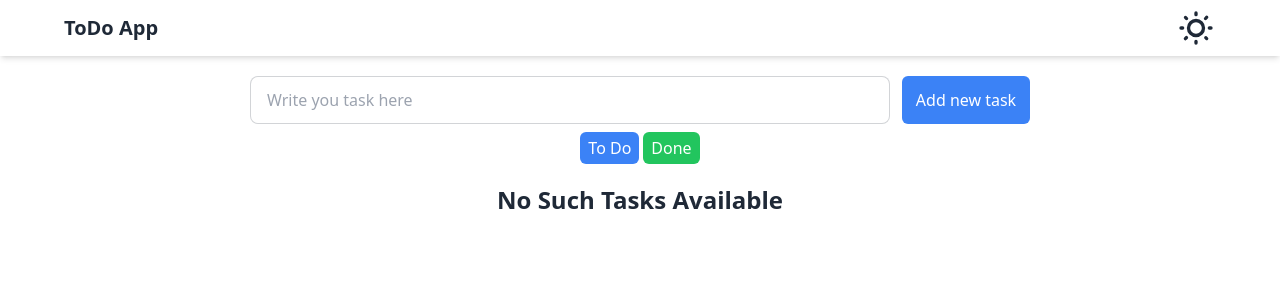
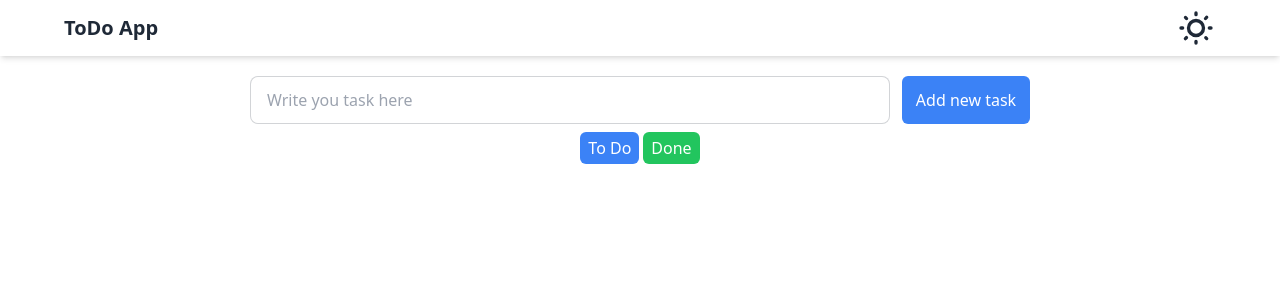
Before and after one commit to shyamkrsh/todoapp, a React (Vite) app in the folder frontend/: page / in a window 1280 px wide. Shown: the top 300 px of the page. Built offline with nearby package versions, Linux system fonts and the light colour scheme.

Commit message:
vercel.json file added

```diff
--- a/frontend/src/App.jsx
+++ b/frontend/src/App.jsx
@@ -20,7 +20,7 @@ function App() {
 
       {/* here task */}
 
-      <div className='h-[60vh] mt-5 overflow-x-hidden overflow-y-scroll'>
+      <div className='h-[60vh] mt-5 overflow-x-hidden overflow-y-scroll relative'>
         <div className={isDoneShow ? 'hidden' : 'block'}>
           {
             tasks?.map((task, index) => (
@@ -37,13 +37,6 @@ function App() {
             ))
           }
         </div>
-        {
-          tasks?.length == 0 ?
-            <div className=''>
-              <h1 className='text-center font-semibold text-2xl'>No Such Tasks Available</h1>
-            </div>
-            : ""
-        }
       </div>
     </>
   )
--- a/frontend/src/Components/Button.jsx
+++ /dev/null
@@ -1,11 +0,0 @@
-import React from 'react'
-
-function Button({icon}) {
-  return (
-    <div>
-        <button>{}</button>
-    </div>
-  )
-}
-
-export default Button
```
